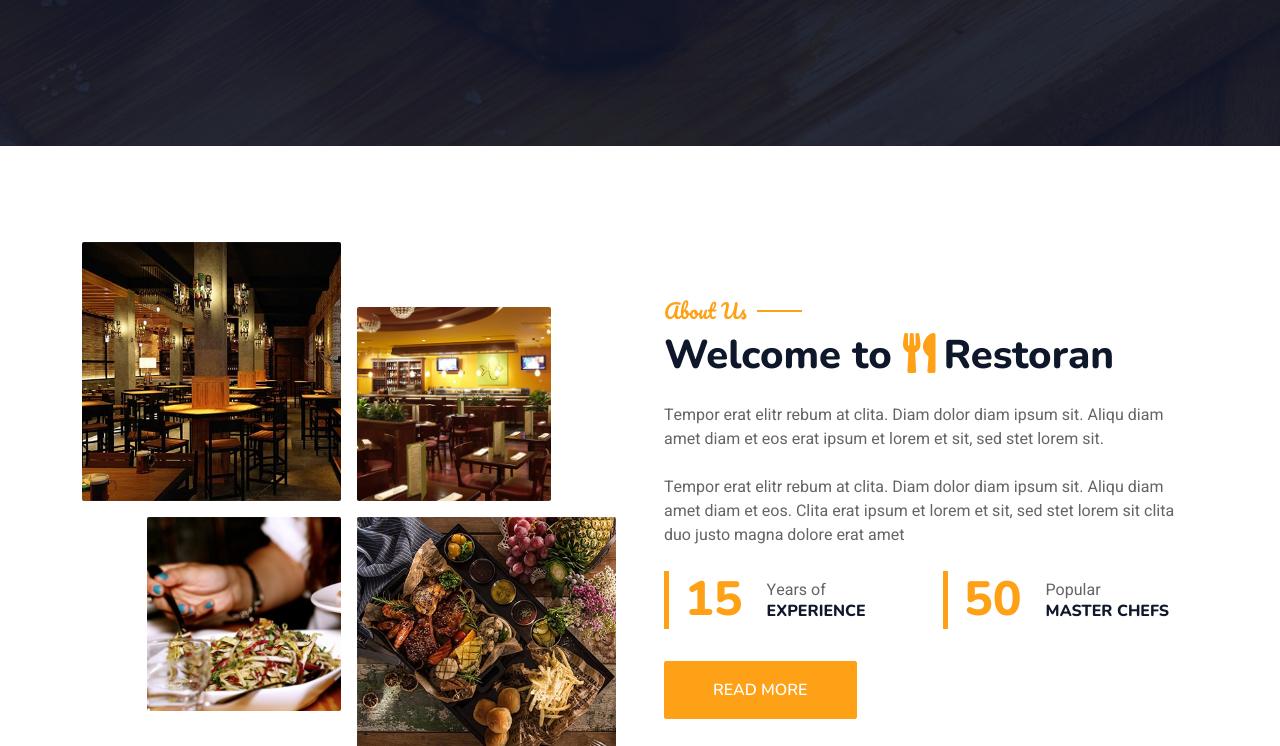
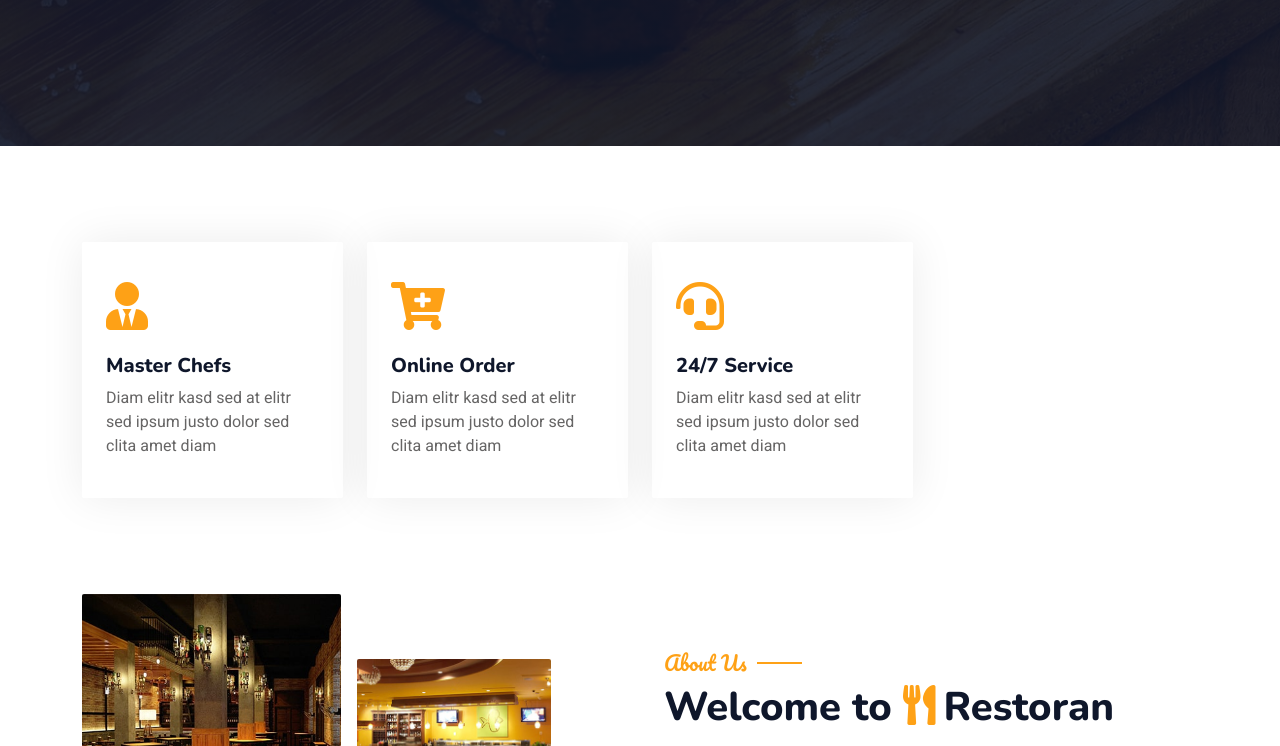
Before and after one commit to IDKSenpai/coffee-web, a plain HTML site: page index.html in a window 1280 px wide. Shown: the part 676-1422 px from the top of the page. Drawn offline with nearby package versions, Linux system fonts and the light colour scheme.

Commit message:
test auto build

```diff
--- a/index.html
+++ b/index.html
@@ -134,7 +134,7 @@
       <!-- Navbar & Hero End -->
 
       <!-- Service Start -->
-      <!-- <div class="container-xxl py-5">
+      <div class="container-xxl py-5">
         <div class="container">
           <div class="row g-4">
             <div class="col-lg-3 col-sm-6 wow fadeInUp" data-wow-delay="0.1s">
@@ -149,7 +149,7 @@
                 </div>
               </div>
             </div>
-          <div class="col-lg-3 col-sm-6 wow fadeInUp" data-wow-delay="0.3s">
+            <!-- <div class="col-lg-3 col-sm-6 wow fadeInUp" data-wow-delay="0.3s">
               <div class="service-item rounded pt-3">
                 <div class="p-4">
                   <i class="fa fa-3x fa-utensils text-primary mb-4"></i>
@@ -160,7 +160,7 @@
                   </p>
                 </div>
               </div>
-          </div>
+            </div> -->
             <div class="col-lg-3 col-sm-6 wow fadeInUp" data-wow-delay="0.5s">
               <div class="service-item rounded pt-3">
                 <div class="p-4">
@@ -187,7 +187,7 @@
             </div>
           </div>
         </div>
-    </div> -->
+      </div>
       <!-- Service End -->
 
       <!-- About Start -->
```
Lines whose indentation alone changed are shown as unchanged.
